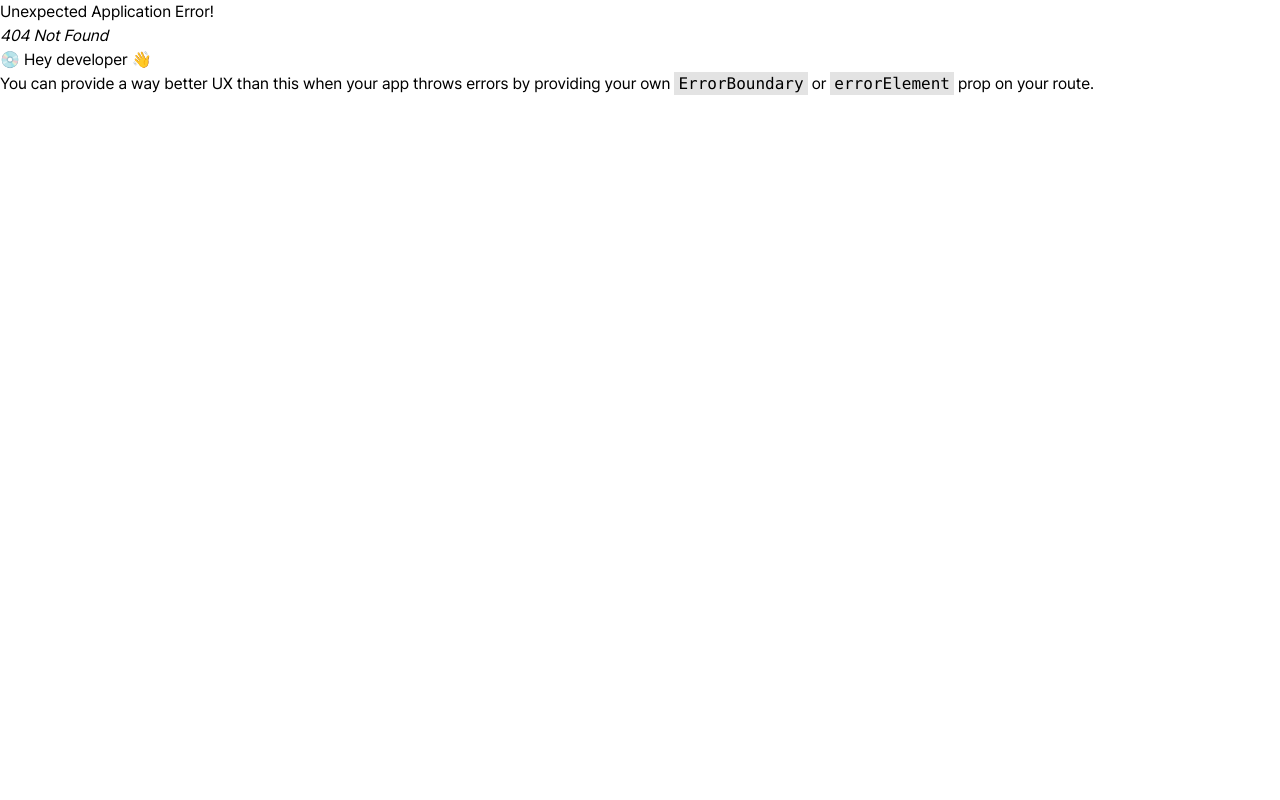
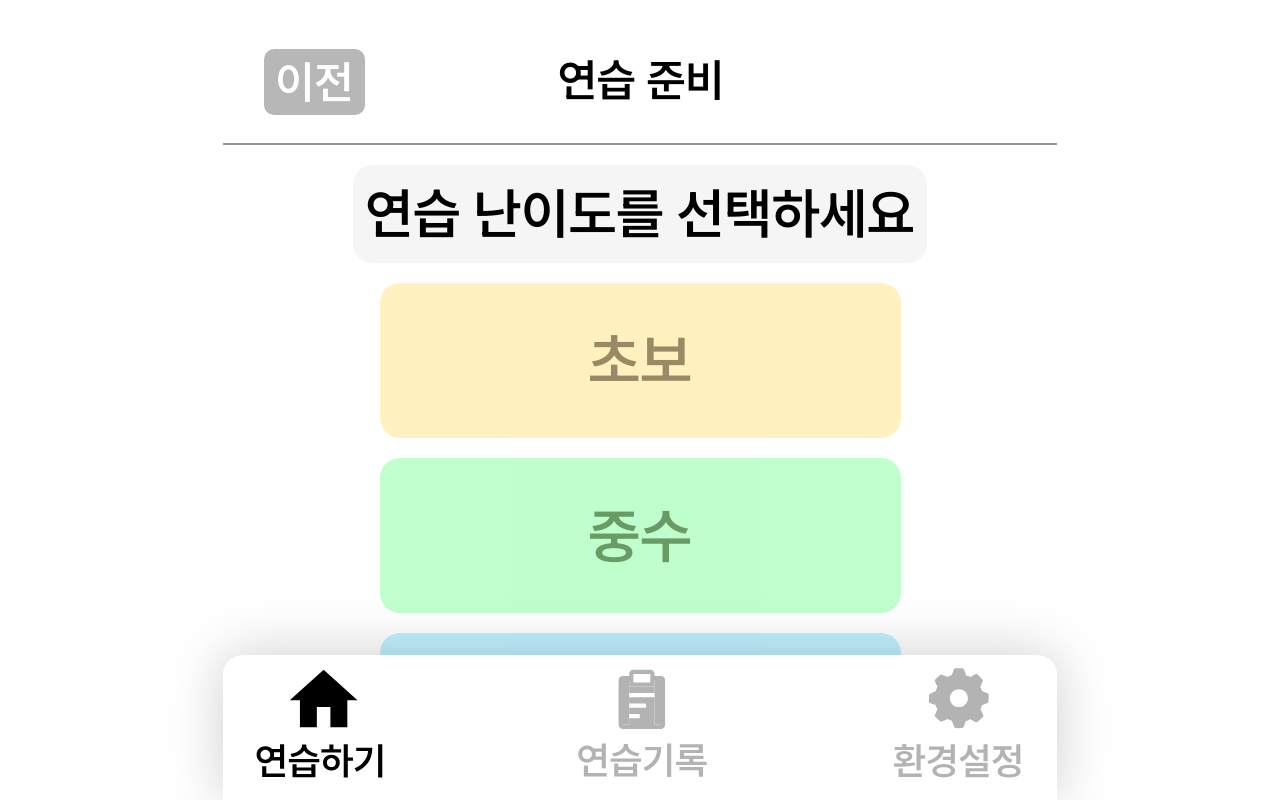
Before and after one commit to ExpertOfOrdering/frontend, a React (Vite) app: page /practiceSetup in a window 1280 px wide. Before the commit this address had no page. Built offline with nearby package versions, Linux system fonts and the light colour scheme.

Commit message:
Feat(#20):연습 준비 화면 기본 레이아웃 구성

```diff
--- /dev/null
+++ b/src/components/practiceSetup/PracticeSetup.jsx
@@ -0,0 +1,21 @@
+import React from 'react'
+import PracticeSetupHeader from '@/components/practiceSetup/PracticeSetupHeader'
+import ModeSelect from '@/components/practiceSetup/ModeSelect.jsx'
+import LevelSelect from './LevelSelect'
+// import categoryData from '@/components/practiceSetup/categoryData.js';
+// import levelData from '@/components/practiceSetup/levelData.js';
+import Footer from '@/components/shared/Footer.jsx'
+
+function PracticeSetup() {
+  return (
+    <div className='h-screen w-full flex justify-center'>
+      <div className='w-full h-screen max-w-208.5 flex flex-col items-center justify-center'>
+        <PracticeSetupHeader />
+        <LevelSelect />
+        <Footer />
+      </div>
+    </div>
+  )
+}
+
+export default PracticeSetup
```
Also changed, not shown: src/router.jsx (+9 -4 lines).
